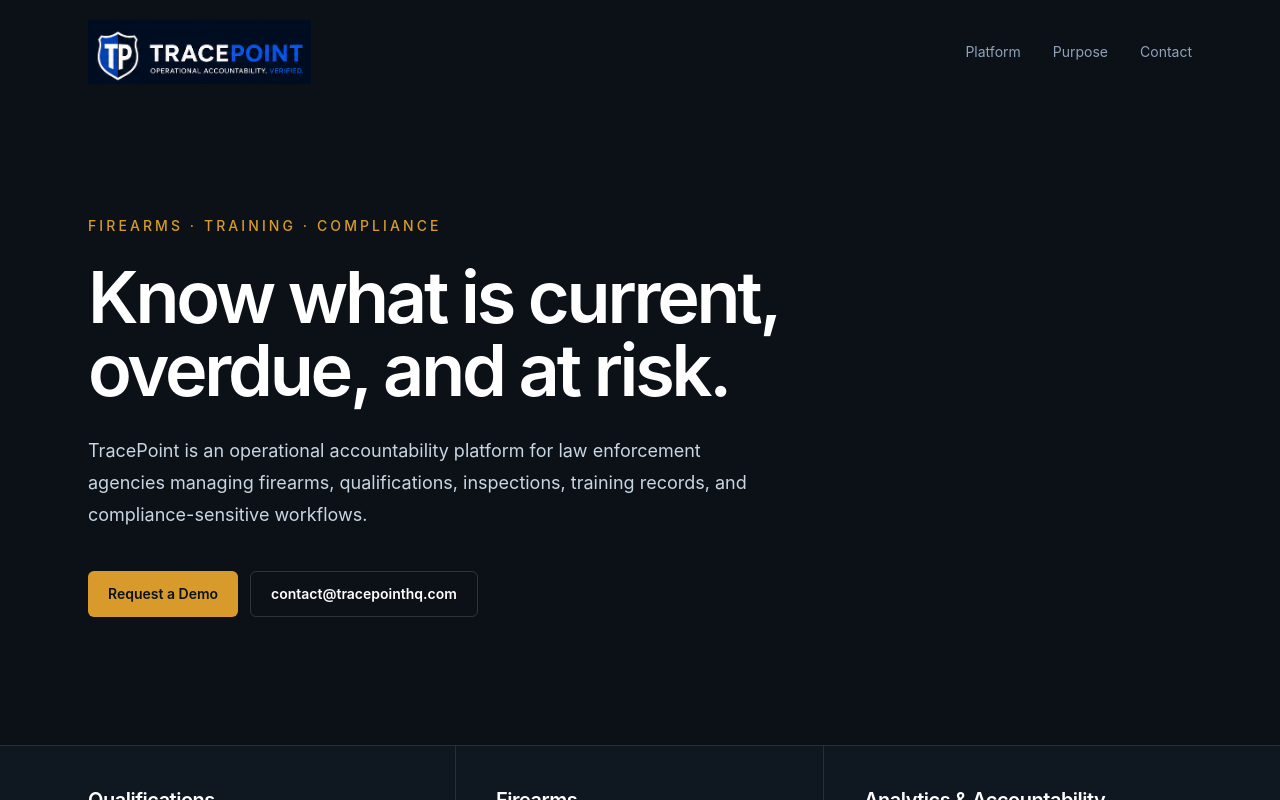
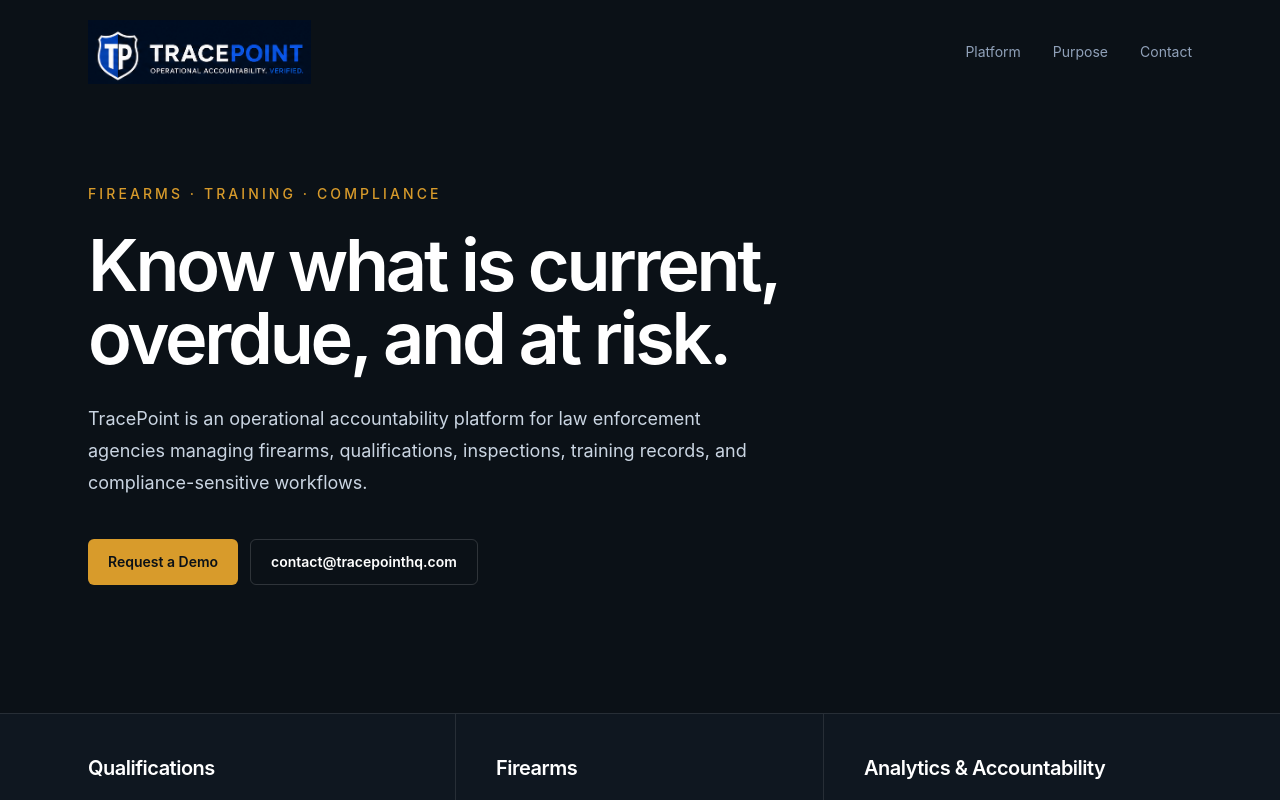
Before and after one commit to jphares65/tracepoint-landing, a Next.js app: page / in a window 1280 px wide. Shown: the top 800 px of the page. Built offline with nearby package versions, Linux system fonts and the light colour scheme.

Commit message:
Finalize TracePoint landing page

```diff
--- a/src/app/page.tsx
+++ b/src/app/page.tsx
@@ -35,8 +35,7 @@
       </header>
 
       {/* Hero */}
-      <section className="mx-auto max-w-6xl px-6 pb-24 pt-20 md:pb-32 md:pt-28">
-        <div className="max-w-4xl">
+<section className="mx-auto max-w-6xl px-6 pb-24 pt-14 md:pb-32 md:pt-20">        <div className="max-w-4xl">
           <p className="mb-6 text-sm font-medium uppercase tracking-[0.22em] text-[#d89b2b]">
             Firearms · Training · Compliance
           </p>
```
